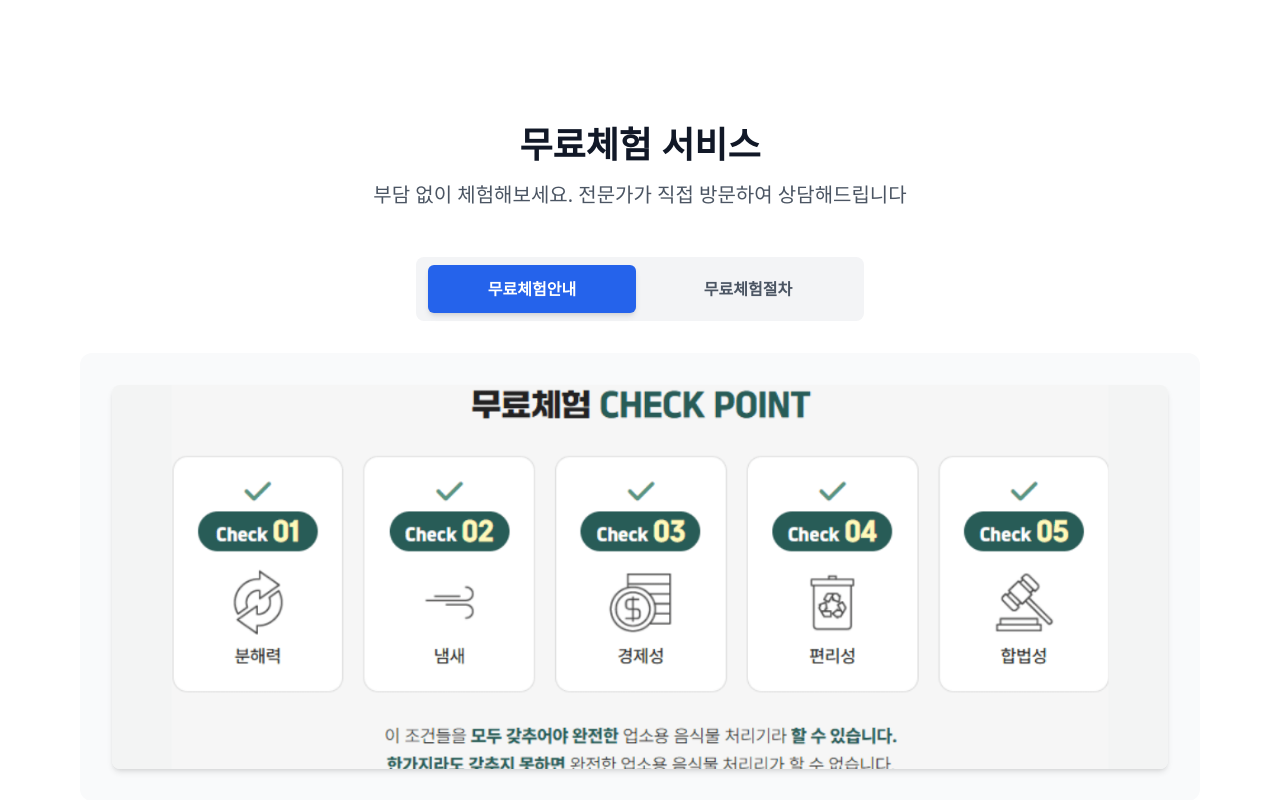
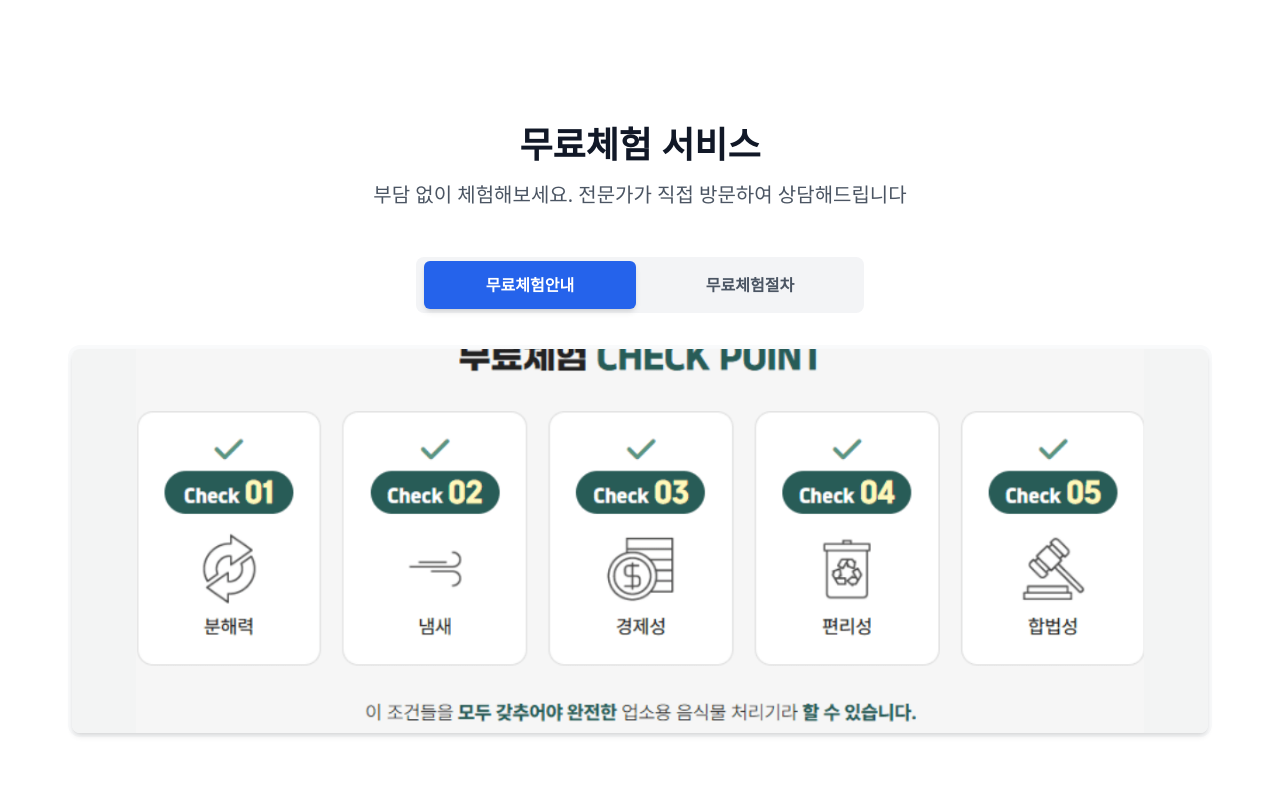
Before and after one commit to conadeli/acegreen, a React (Vite) app: page / in a window 1280 px wide. Shown: the part 7100-7900 px from the top of the page. Built offline with nearby package versions, Linux system fonts and the light colour scheme.

Commit message:
Add files via upload

```diff
--- a/src/components/TrialTabs.tsx
+++ b/src/components/TrialTabs.tsx
@@ -21,7 +21,7 @@ const TrialTabs = () => {
 
   return (
     <section className="py-20 bg-white">
-      <div className="max-w-6xl mx-auto px-4">
+      <div className="max-w-6xl mx-auto px-1">
         <div className="text-center mb-12">
           <h2 className="text-4xl font-bold text-gray-900 mb-4">무료체험 서비스</h2>
           <p className="text-xl text-gray-600">
@@ -30,7 +30,7 @@ const TrialTabs = () => {
         </div>
 
         {/* Tab Navigation */}
-        <div className="flex justify-center mb-8 bg-gray-100 p-2 rounded-lg max-w-md mx-auto">
+        <div className="flex justify-center mb-8 bg-gray-100 p-1 rounded-lg max-w-md mx-auto">
           {tabs.map((tab) => (
             <button
               key={tab.id}
@@ -47,7 +47,7 @@ const TrialTabs = () => {
         </div>
 
         {/* Tab Content */}
-        <div className="bg-gray-50 rounded-xl p-8">
+        <div className="bg-gray-50 rounded-xl p-1">
           {/* 모바일 이미지 */}
           <img
             src={tabContent[activeTab as keyof typeof tabContent].mobile}
```
